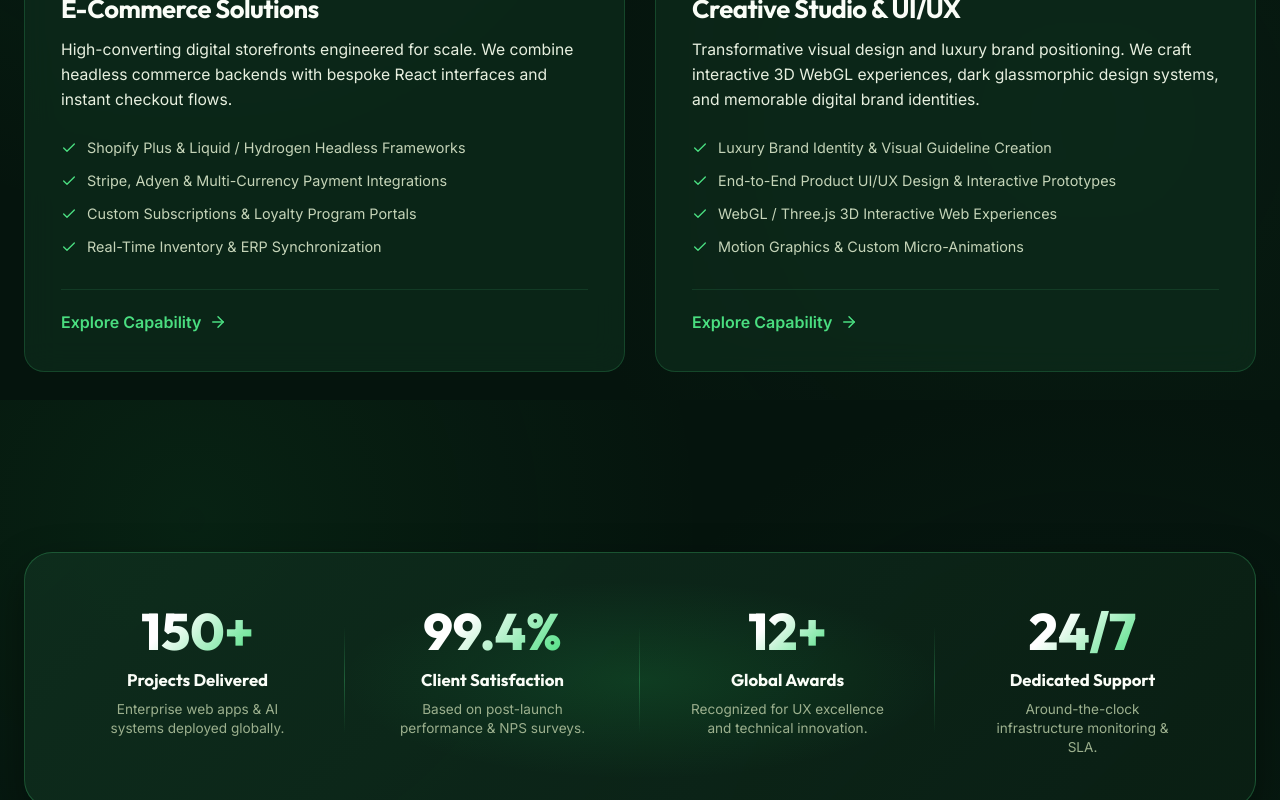
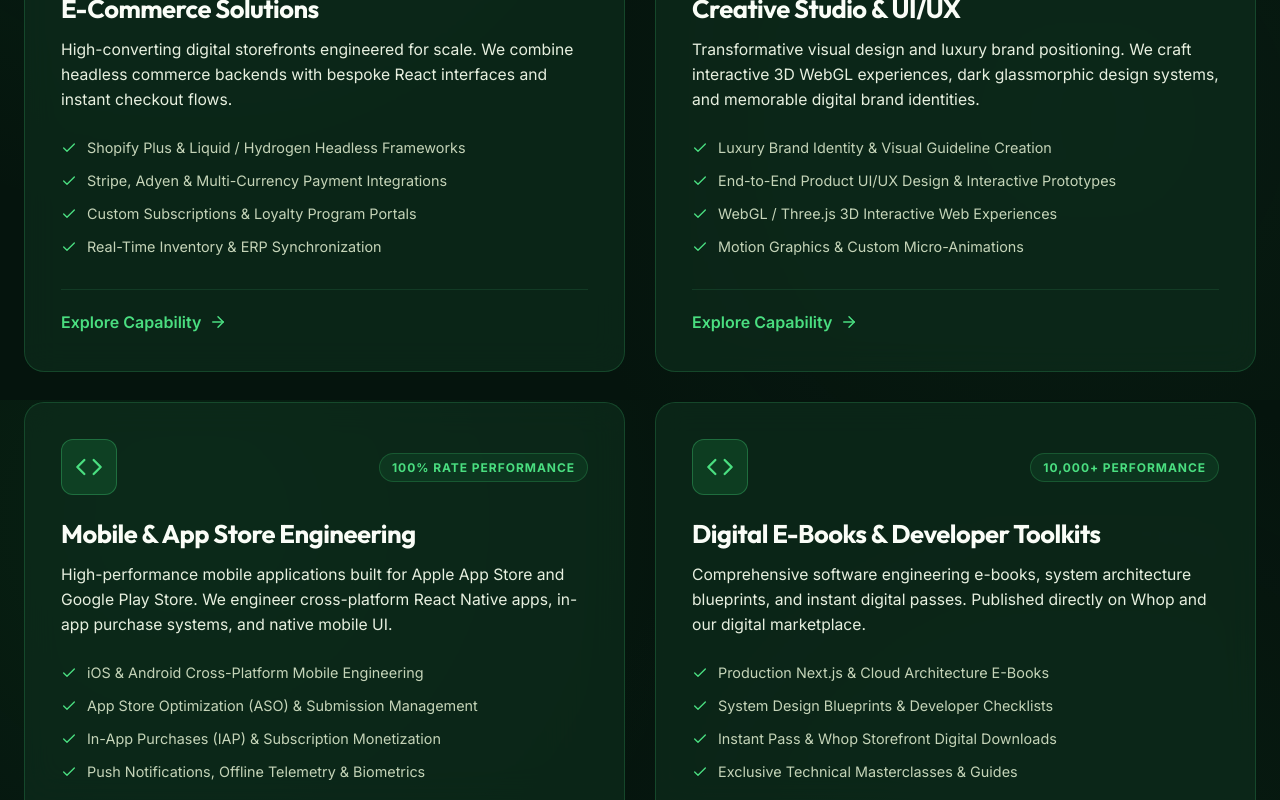
Before and after one commit to takiahmed24/raydrim, a Next.js app: page / in a window 1280 px wide. Shown: the part 2000-2800 px from the top of the page. Built offline with nearby package versions, Linux system fonts and the light colour scheme.

Commit message:
Add Mobile App Store Development and Digital E-Books verticals

```diff
--- a/src/data/agencyData.ts
+++ b/src/data/agencyData.ts
@@ -441,6 +441,58 @@ export const SERVICE_VERTICALS: ServiceVerticalDetail[] = [
       'Design Token Package',
     ],
   },
+  {
+    id: 'mobile-app-development',
+    slug: 'mobile-app-development',
+    title: 'Mobile & App Store Engineering',
+    subtitle: 'Native iOS (Swift), Android (Kotlin), React Native & App Store Publishing',
+    description:
+      'High-performance mobile applications built for Apple App Store and Google Play Store. We engineer cross-platform React Native apps, in-app purchase systems, and native mobile UI.',
+    iconName: 'Smartphone',
+    capabilities: [
+      'iOS & Android Cross-Platform Mobile Engineering',
+      'App Store Optimization (ASO) & Submission Management',
+      'In-App Purchases (IAP) & Subscription Monetization',
+      'Push Notifications, Offline Telemetry & Biometrics',
+      'React Native, Expo & Flutter Core Applications',
+    ],
+    techStack: ['React Native', 'Swift', 'Kotlin', 'Expo', 'RevenueCat', 'Firebase'],
+    metrics: [
+      { label: 'App Store Approval', value: '100% Rate' },
+      { label: 'Avg App Store Rating', value: '4.9 ⭐' },
+    ],
+    deliverables: [
+      'App Store & Play Store Binary Submissions',
+      'Full Native Source Code Repository',
+      'In-App Purchase Integration',
+      'Push Notification Architecture',
+    ],
+  },
+  {
+    id: 'digital-ebooks-products',
+    slug: 'digital-ebooks-products',
+    title: 'Digital E-Books & Developer Toolkits',
+    subtitle: 'Technical E-Books, Architecture Guides & Whop Storefront Passes',
+    description:
+      'Comprehensive software engineering e-books, system architecture blueprints, and instant digital passes. Published directly on Whop and our digital marketplace.',
+    iconName: 'BookOpen',
+    capabilities: [
+      'Production Next.js & Cloud Architecture E-Books',
+      'System Design Blueprints & Developer Checklists',
+      'Instant Pass & Whop Storefront Digital Downloads',
+      'Exclusive Technical Masterclasses & Guides',
+    ],
+    techStack: ['Whop API', 'Markdown / PDF', 'Stripe Digital', 'Next.js'],
+    metrics: [
+      { label: 'Digital Downloads', value: '10,000+' },
+      { label: 'Reader Rating', value: '4.95 / 5' },
+    ],
+    deliverables: [
+      'PDF & ePub E-Book Bundles',
+      'Source Code Companion Repositories',
+      'Instant Whop Membership Access',
+    ],
+  },
 ];
 
 // 5-Step Delivery Process
```
Also changed, not shown: src/components/services/ServiceVerticals.tsx (+7 -3 lines).
